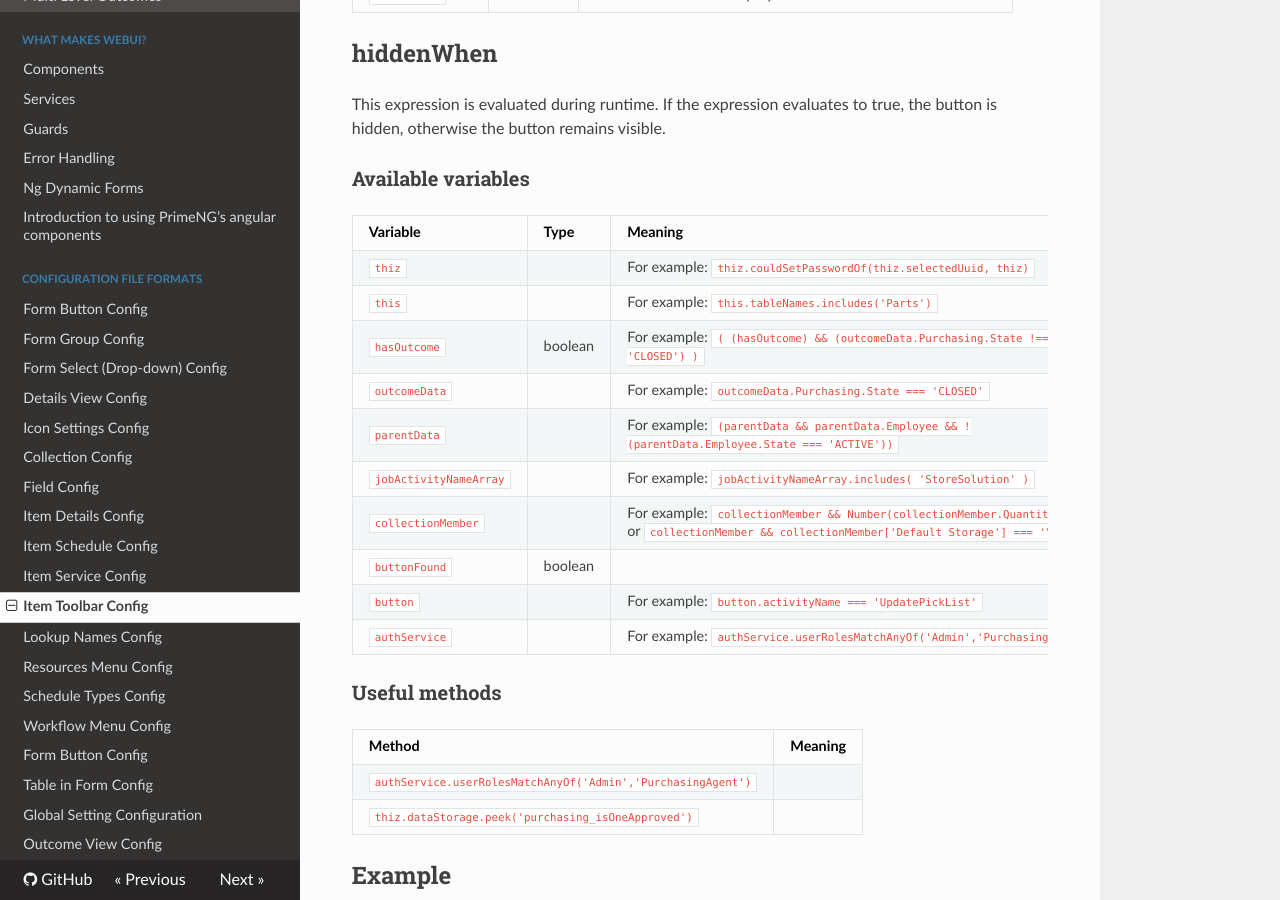
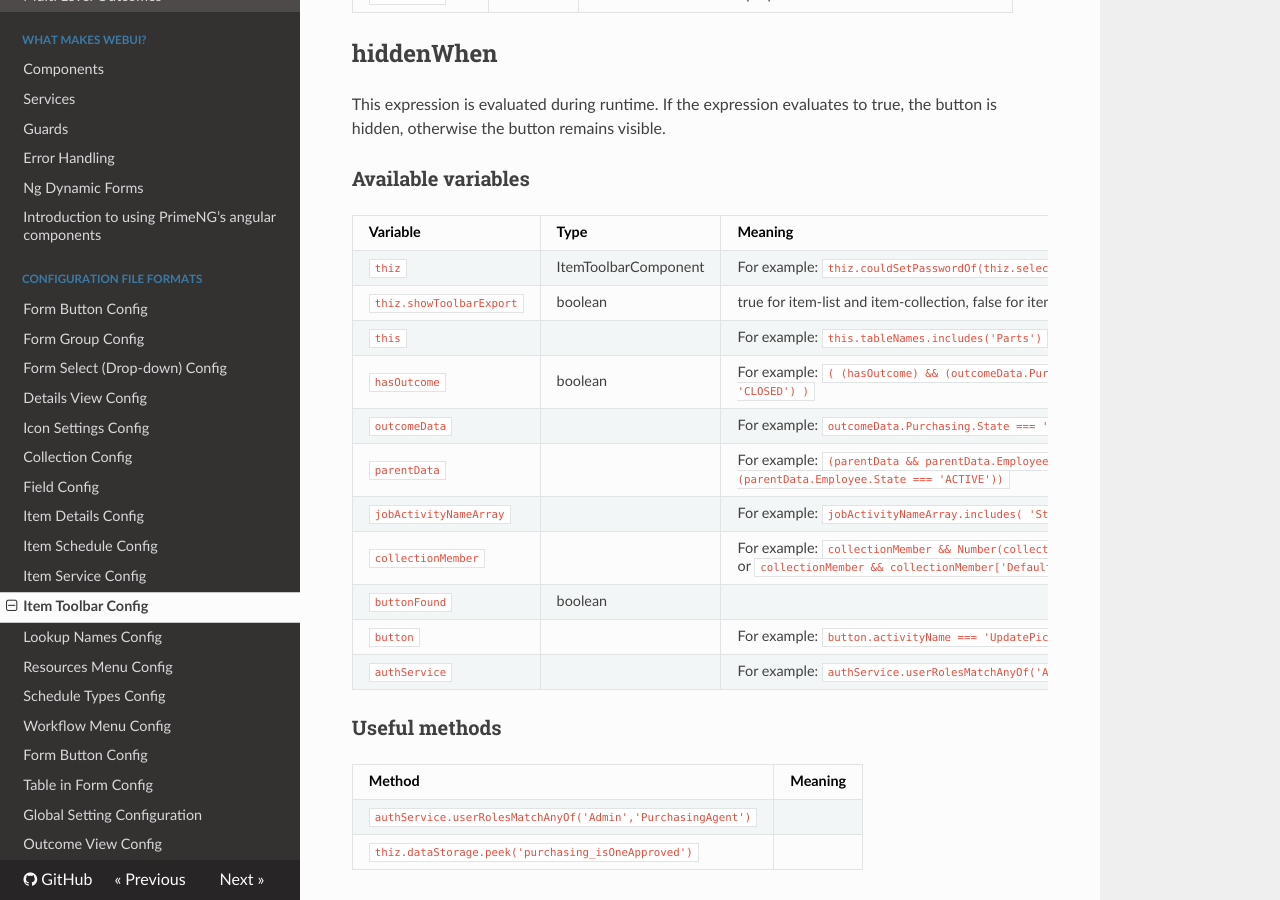
Before and after one commit to TitusTech/docs-webui, an MkDocs documentation site: the page built from docs/configurations/Item-Toolbar-Config.md, in a window 1280 px wide and 900 px high, scrolled down 1421 px. Built offline with MkDocs 1.6.1, drawn with Linux system fonts in a browser that asks for light colours; nearby versions of some CDN libraries.

Commit message:
Update Item-Toolbar-Config.md

```diff
--- a/docs/configurations/Item-Toolbar-Config.md
+++ b/docs/configurations/Item-Toolbar-Config.md
@@ -73,7 +73,8 @@ This expression is evaluated during runtime. If the expression evaluates to true
 ### Available variables
 | Variable | Type | Meaning |
 | ------------- | ------------- | ------------- |
-| `thiz` | | For example: `thiz.couldSetPasswordOf(thiz.selectedUuid, thiz)` |
+| `thiz` | ItemToolbarComponent | For example: `thiz.couldSetPasswordOf(thiz.selectedUuid, thiz)` |
+| `thiz.showToolbarExport` | boolean | true for item-list and item-collection, false for item-details |
 | `this` | | For example: `this.tableNames.includes('Parts')` |
 | `hasOutcome` | boolean | For example: `( (hasOutcome) && (outcomeData.Purchasing.State !== 'CLOSED') )` |
 | `outcomeData` | | For example: `outcomeData.Purchasing.State === 'CLOSED'` |
```
